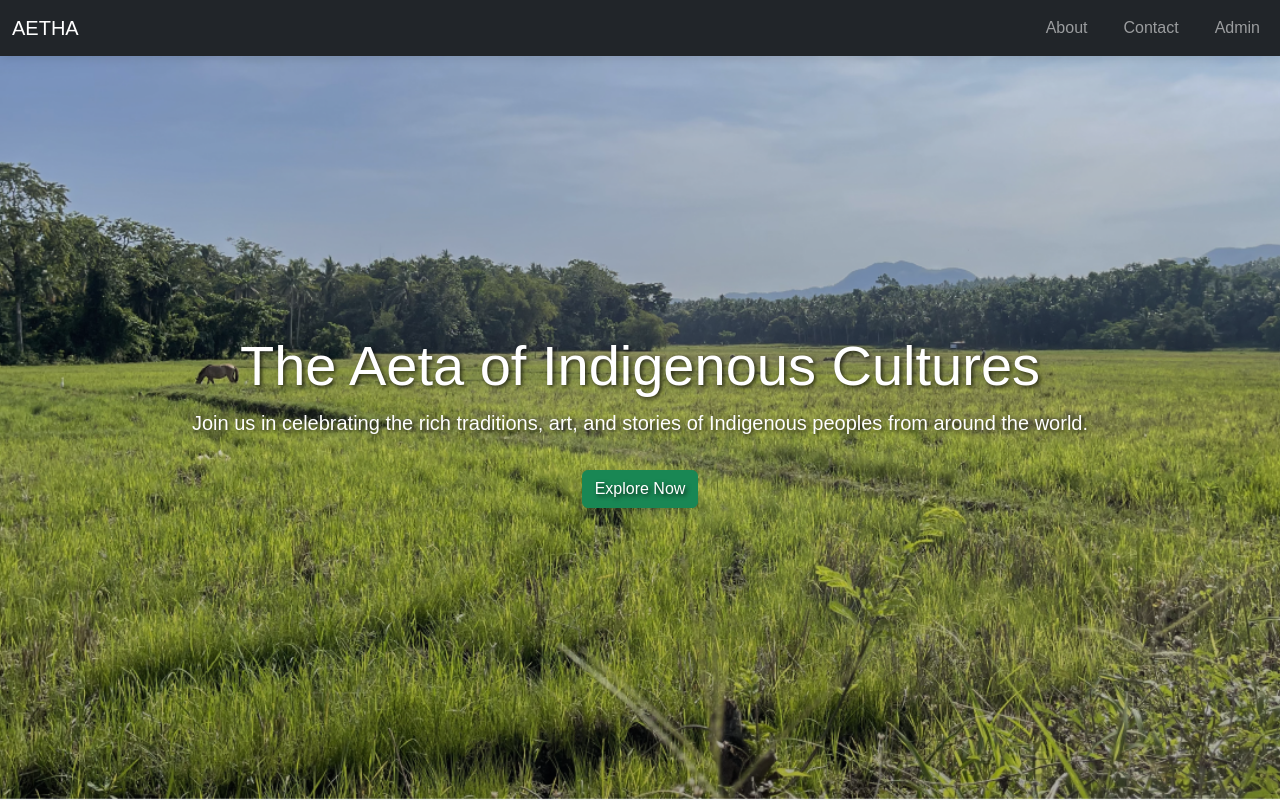
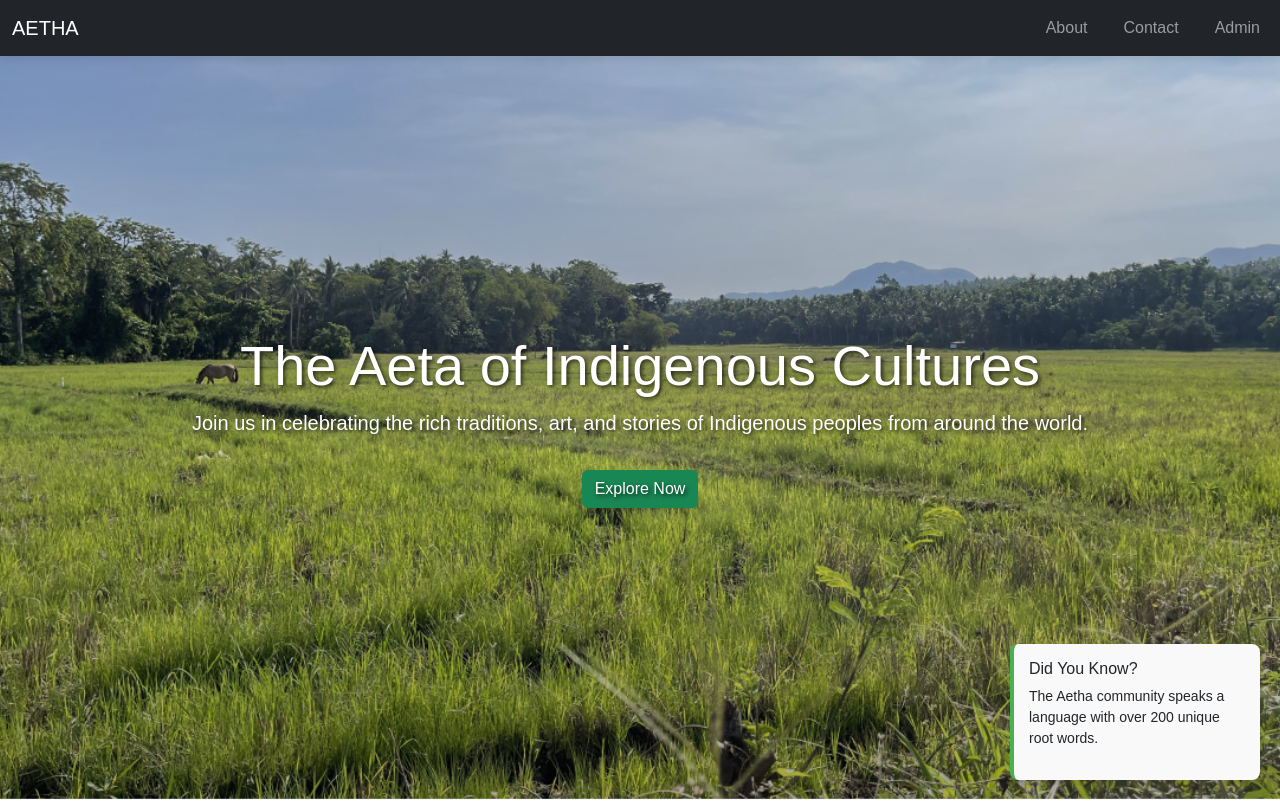
Before and after one commit to Rencealvarez/WebAetha, a React (Create React App) app: page / in a window 1280 px wide. Shown: the top 801 px of the page. Built offline with nearby package versions, Linux system fonts and the light colour scheme.

Commit message:
feat: Add DidYouKnowCard component with facts display to LandingPage and PanoramicPage

```diff
--- /dev/null
+++ b/src/components/DidYouKnowCard.js
@@ -0,0 +1,23 @@
+import React, { useState, useEffect } from "react";
+import { facts } from "../data/didYouKnowData";
+import "../styles/didyouknow.css";
+
+const DidYouKnowCard = () => {
+  const [index, setIndex] = useState(0);
+
+  useEffect(() => {
+    const interval = setInterval(() => {
+      setIndex((prev) => (prev + 1) % facts.length);
+    }, 5000); // rotate every 5 seconds
+    return () => clearInterval(interval);
+  }, []);
+
+  return (
+    <div className="did-you-know-box">
+      <h6>Did You Know?</h6>
+      <p>{facts[index]}</p>
+    </div>
+  );
+};
+
+export default DidYouKnowCard;
--- /dev/null
+++ b/src/data/didYouKnowData.js
@@ -0,0 +1,7 @@
+export const facts = [
+  "Aetha people use abaca fiber for clothing.",
+  "The Aetha community speaks a language with over 200 unique root words.",
+  "Traditional Aetha homes are built from bamboo and nipa palm.",
+  "Fishing and small-scale farming are common Aetha livelihoods.",
+  "They practice animism and nature-based rituals for healing.",
+];
--- a/src/pages/LandingPage.js
+++ b/src/pages/LandingPage.js
@@ -7,6 +7,7 @@ import engageImage from "../assets/images/engage.png";
 import aetaImage from "../assets/images/Aeta.png";
 import { Carousel } from "react-bootstrap";
 import Navbar from "../components/Navbar";
+import DidYouKnowCard from "../components/DidYouKnowCard";
 
 const LandingPage = () => {
   useEffect(() => {
@@ -251,7 +252,7 @@ const LandingPage = () => {
           </div>
         </div>
       </section>
-
+      <DidYouKnowCard />
       <section id="contact" className="contact-section">
         <div className="container text-center">
           <h2>Connect with Us</h2>
--- a/src/pages/PanoramicPage.js
+++ b/src/pages/PanoramicPage.js
@@ -155,6 +155,38 @@ const PanoramicPage = () => {
     }
   }, []);
 
+  const DidYouKnowCard = () => {
+    const [index, setIndex] = useState(0);
+    const { facts } = require("../data/didYouKnowData");
+
+    useEffect(() => {
+      const interval = setInterval(() => {
+        setIndex((prev) => (prev + 1) % facts.length);
+      }, 5000);
+      return () => clearInterval(interval);
+    }, [facts.length]);
+    return (
+      <div
+        style={{
+          position: "fixed",
+          bottom: "20px",
+          right: "20px",
+          background: "#fff",
+          borderLeft: "4px solid #4CAF50",
+          padding: "15px",
+          borderRadius: "8px",
+          boxShadow: "0 4px 8px rgba(0,0,0,0.1)",
+          maxWidth: "250px",
+          fontSize: "14px",
+          zIndex: 999,
+        }}
+      >
+        <h6 style={{ margin: "0 0 5px", fontWeight: "bold" }}>Did You Know?</h6>
+        <p style={{ margin: 0 }}>{facts[index]}</p>
+      </div>
+    );
+  };
+
   return (
     <div className="panoramic-page">
       <nav className="navbar navbar-expand-lg navbar-dark bg-dark fixed-top">
@@ -222,7 +254,7 @@ const PanoramicPage = () => {
           )}
         </div>
       )}
-
+      <DidYouKnowCard />
       <footer className="footer-section">
         <div className="text-center">
           <h3>Connect with Us</h3>
--- a/src/pages/explorenow.js
+++ b/src/pages/explorenow.js
@@ -7,6 +7,7 @@ import vrImage from "../assets/images/vr.png";
 import qrImage from "../assets/images/Qr.png";
 import playerImage from "../assets/images/player.png";
 import PanoramaViewer from "../components/PanoramaViewer";
+import DidYouKnowCard from "../components/DidYouKnowCard";
 
 const ExploreNow = () => {
   const navigate = useNavigate();
@@ -90,7 +91,7 @@ const ExploreNow = () => {
           </div>
         </div>
       </section>
-
+      <DidYouKnowCard />
       <footer className="footer-section">
         <div className="text-center">
           <h3>Connect with Us</h3>
--- /dev/null
+++ b/src/styles/didyouknow.css
@@ -0,0 +1,13 @@
+.did-you-know-box {
+  position: fixed;
+  bottom: 20px;
+  right: 20px;
+  background: #f9f9f9;
+  border-left: 4px solid #4caf50;
+  padding: 15px;
+  border-radius: 8px;
+  box-shadow: 0 4px 6px rgba(0, 0, 0, 0.1);
+  max-width: 250px;
+  font-size: 14px;
+  z-index: 999;
+}
--- a/src/styles/panoramicpage.css
+++ b/src/styles/panoramicpage.css
@@ -144,6 +144,19 @@
   z-index: 9999;
   box-shadow: 0 0 10px rgba(0, 0, 0, 0.2);
 }
+.did-you-know-card {
+  position: fixed;
+  bottom: 20px;
+  right: 20px;
+  background: #fff9c4;
+  border: 1px solid #fbc02d;
+  padding: 15px;
+  border-radius: 10px;
+  box-shadow: 0 0 10px rgba(0, 0, 0, 0.2);
+  z-index: 2000;
+  max-width: 250px;
+  font-size: 14px;
+}
 
 @keyframes spin {
   0% {
```
